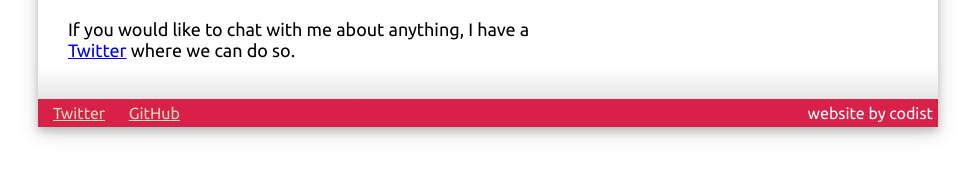
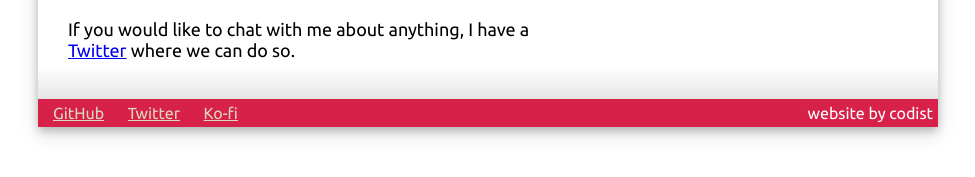
Before and after one commit to ImCodist/site-imcodist-xyz, a Jekyll site: the page built from index.html, in a window 1280 px wide. Shown: the part 347-524 px from the top of the page, without its empty margins (152-1127 px from the left). Built offline with Jekyll 4.4.1, drawn with Linux system fonts in a browser that asks for light colours; nearby versions of some CDN libraries.

Commit message:
Added my Ko-fi to the site.

```diff
--- a/_data/socials.yml
+++ b/_data/socials.yml
@@ -35,3 +35,8 @@
   icon: /assets/images/socials/itch.png
   image-icon: true
   color: "#7289da"
+
+- name: Ko-fi
+  url: https://ko-fi.com/codist
+  icon: /assets/images/socials/kofi.png
+  image-icon: true
--- a/_includes/footer.html
+++ b/_includes/footer.html
@@ -1,6 +1,7 @@
 <div class="footer">
+    <a href="https://github.com/ImCodist" target="_blank">GitHub</a>
     <a href="https://twitter.com/ImCodist" target="_blank">Twitter</a>
-    <a href="https://github.com/ImCodist" target="_blank">GitHub</a>
+    <a href="https://ko-fi.com/codist" target="_blank">Ko-fi</a>
 
     <div id="s"></div>
 
```
Also changed, not shown: assets/images/socials/itch.png, assets/images/socials/kofi.png (added), assets/images/socials/newgrounds.png.
